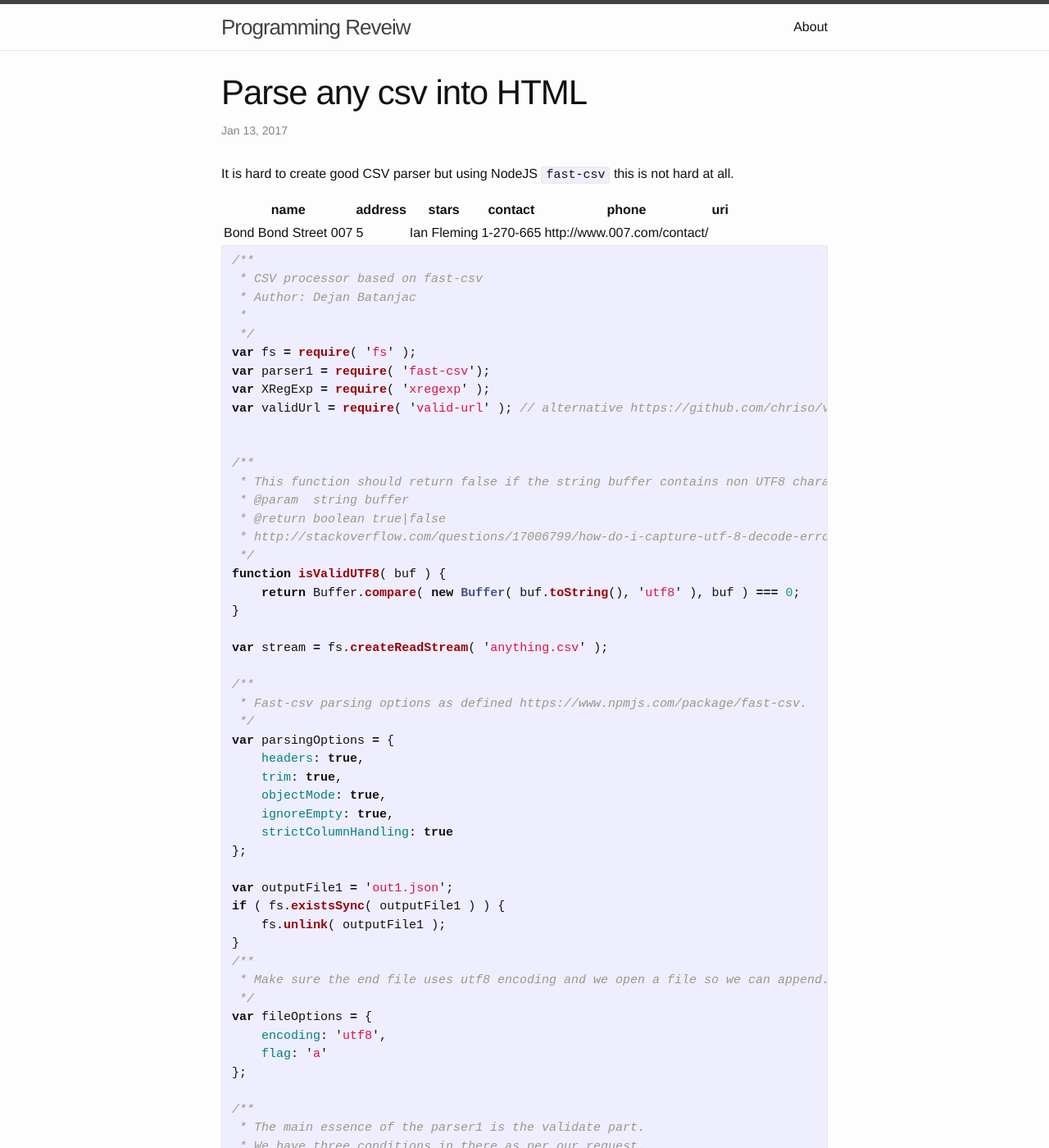
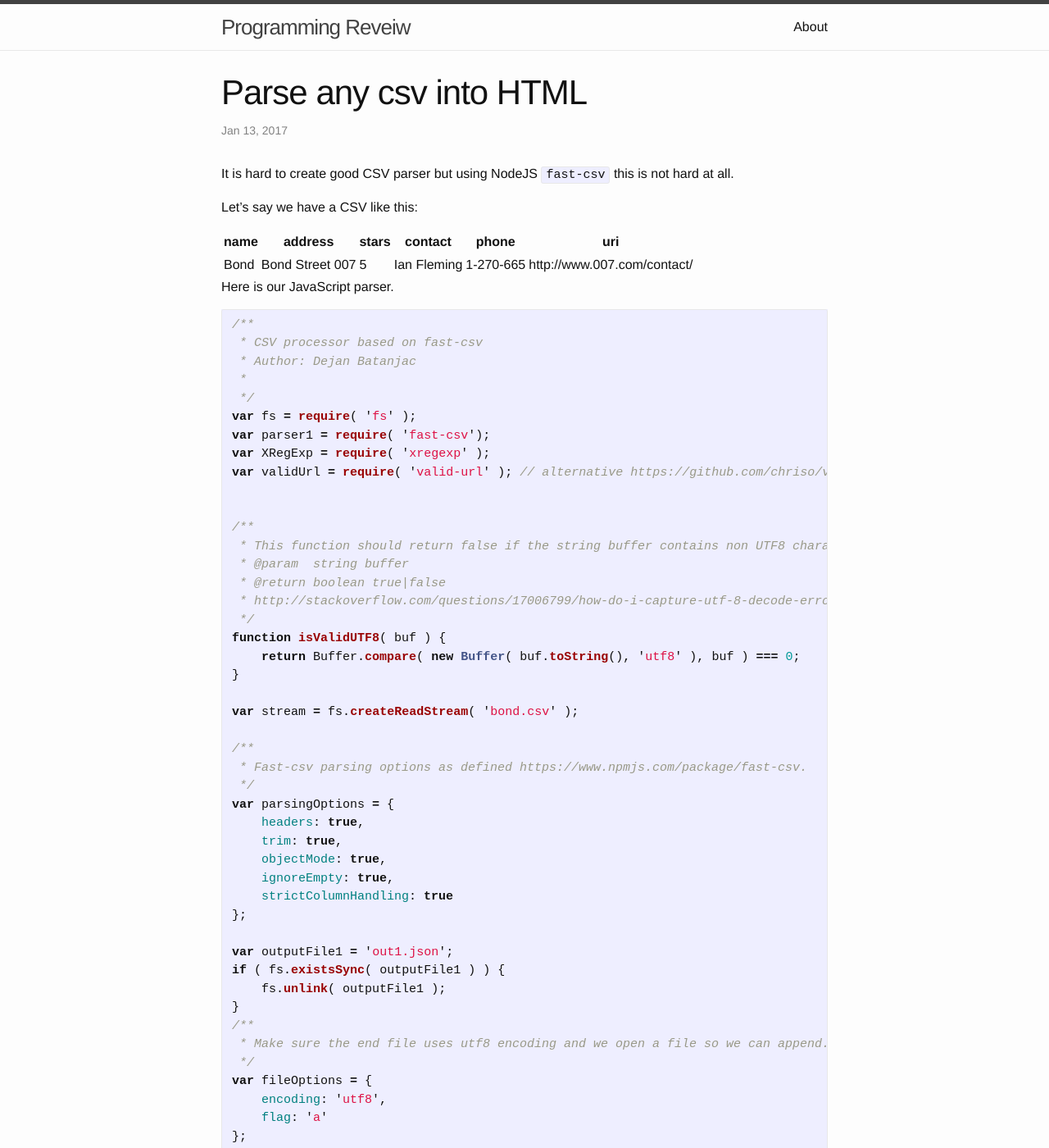
Before and after one commit to dejanbatanjac/programming-review.com, a Jekyll site: the page built from _posts/2017-01-13-parse-any-csv.md, in a window 1280 px wide and 1400 px high. Shown: the whole window at 82% size. Built offline with Jekyll 4.4.1, drawn with Linux system fonts in a browser that asks for light colours.

Commit message:
Update 2017-01-13-parse-any-csv.md

````diff
--- a/_posts/2017-01-13-parse-any-csv.md
+++ b/_posts/2017-01-13-parse-any-csv.md
@@ -6,10 +6,13 @@ categories: JavaScript
 ---
 It is hard to create good CSV parser but using NodeJS `fast-csv` this is not hard at all.
 
-| name    |	address    |	stars |	contact	| phone	| uri |
-|---------|------------|----------|---------|-------|-----|
-|Bond	   Bond Street 007 | 	5	| Ian Fleming	| 1-270-665 |	http://www.007.com/contact/ |
+Let's say we have a CSV like this:
 
+| name|address|stars|contact|phone|uri|
+|--|--|--|--|--|--|
+|Bond|Bond Street 007|5|Ian Fleming|1-270-665|	http://www.007.com/contact/ |
+
+Here is our JavaScript parser.
 
 ```javascript
 /**
@@ -33,7 +36,7 @@ function isValidUTF8( buf ) {
     return Buffer.compare( new Buffer( buf.toString(), 'utf8' ), buf ) === 0;
 }
 
-var stream = fs.createReadStream( 'anything.csv' );
+var stream = fs.createReadStream( 'bond.csv' );
 
 /**
  * Fast-csv parsing options as defined https://www.npmjs.com/package/fast-csv.
````
